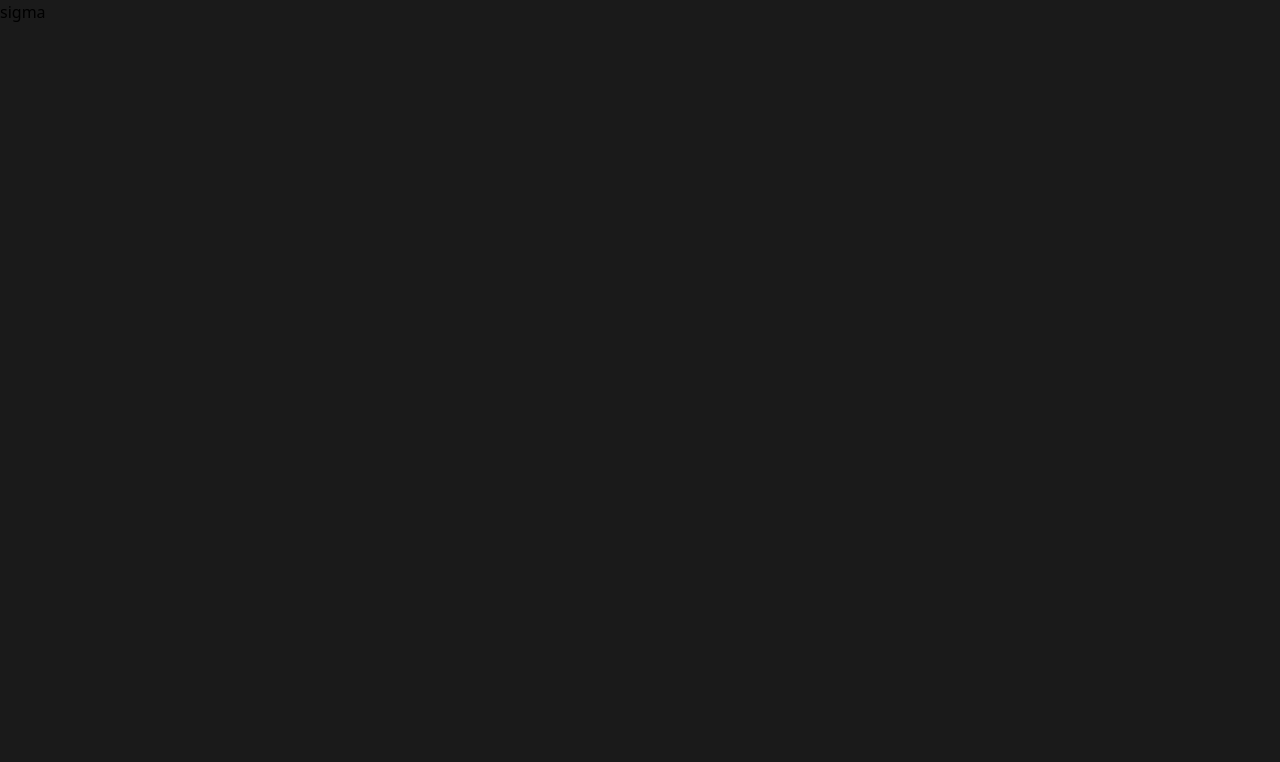
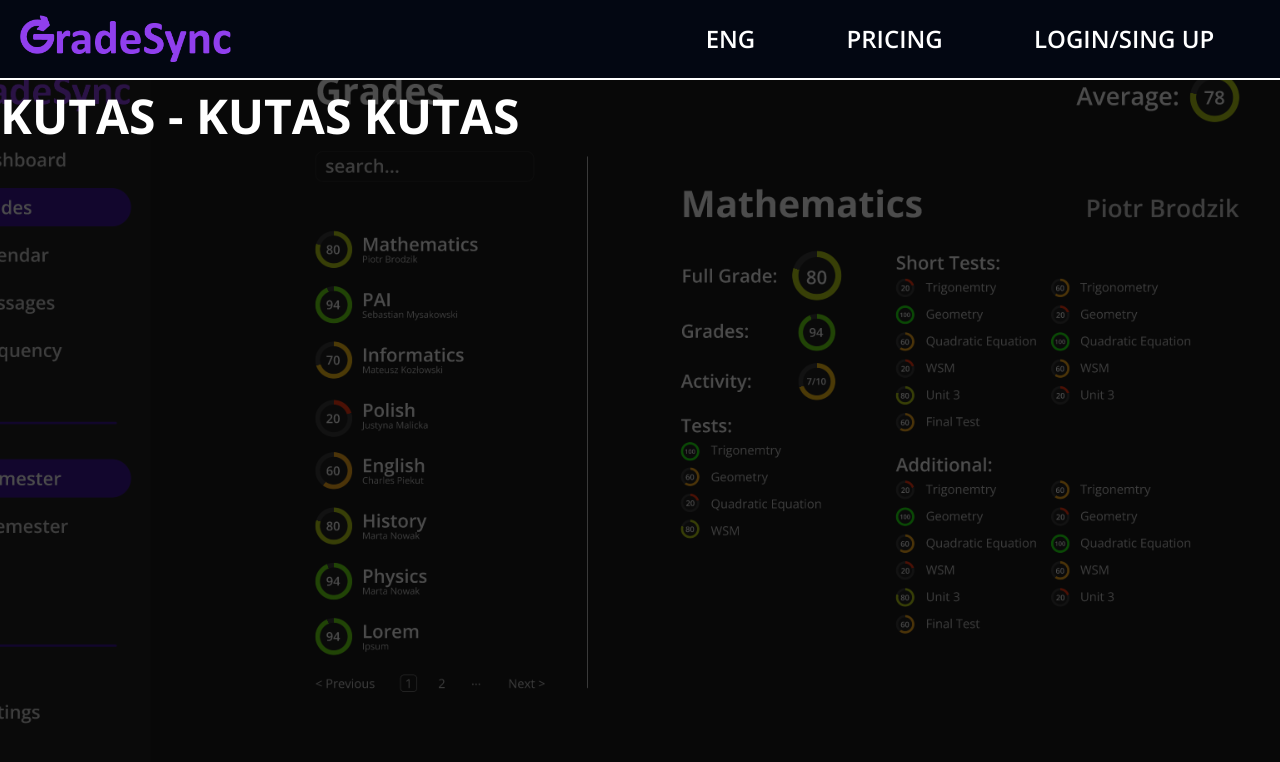
Before and after one commit to JakubMazurek08/gradesync, a React (Vite) app in the folder frontend/: page /LandingPage in a window 1280 px wide. Shown: the top 762 px of the page. Built offline with nearby package versions, Linux system fonts and the light colour scheme.

Commit message:
zmienilem sobie png

```diff
--- /dev/null
+++ b/frontend/src/components/NavBar.tsx
@@ -0,0 +1,14 @@
+import {Text} from "../components/Text.tsx";
+
+export const NavBar = () => {
+    return (
+        <div className="text-white flex bg-gray-950 px-5 h-20 w-screen border-b-2 flex-row justify-between items-center z-10">
+            <img src="/GradeSyncLogoDarkSmall.png" alt="LOGO" className="h-12"/>
+            <div className=" flex w-150 h-min flex-row justify-around">
+                <Text type="h4"> ENG </Text>
+                <Text type="h4"> PRICING </Text>
+                <Text type="h4"> LOGIN/SING UP </Text>
+            </div>
+        </div>
+    )
+}
--- a/frontend/src/pages/LandingPage.tsx
+++ b/frontend/src/pages/LandingPage.tsx
@@ -1,7 +1,22 @@
+import { NavBar } from "../components/NavBar";
+import { Text } from "../components/Text";
+
 export const LandingPage = () => {
-    return(
-        <div>
-            sigma
+  return (
+    <div className="bg-[url(/LandingPageBgImage.png)] bg-center h-screen w-screen bg-[length:115%] flex flex-col">
+      <div className="relative z-10">
+        <NavBar />
+      </div>
+      <div className="relative z-20 h-[100vh] w-screen flex flex-row">
+        <div className="w-[50vw]">
+            <Text type="h1">KUTAS -
+                KUTAS KUTAS
+            </Text>
         </div>
-    )
-}
+        <div className="w-[50vw]">
+        </div>
+      </div>
+      <div className="bg-black opacity-70 absolute inset-0 z-0"></div>
+    </div>
+  );
+};
```
Also changed, not shown: frontend/public/GradeSyncLogoDarkSmall.png, frontend/public/LandingPageBgImage.png (added).
